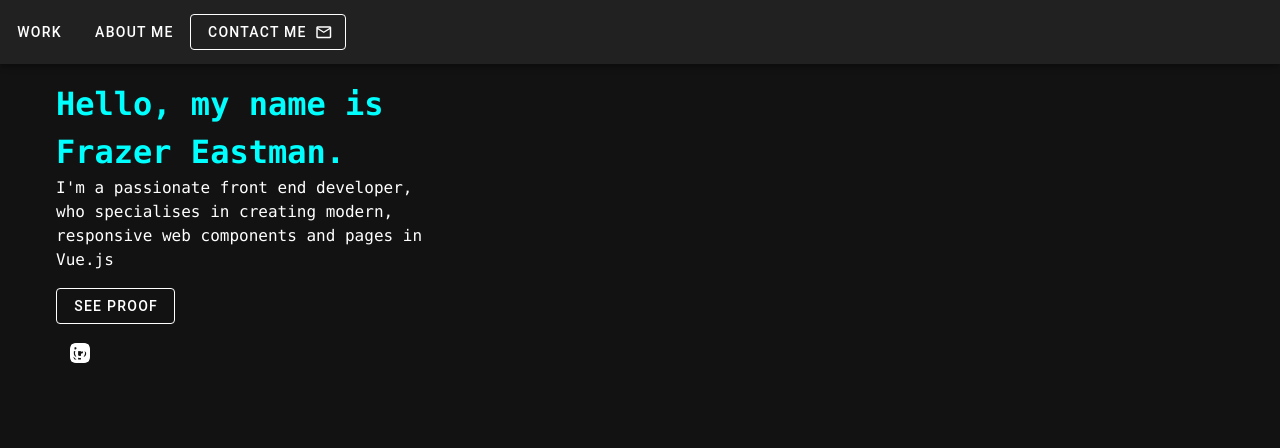
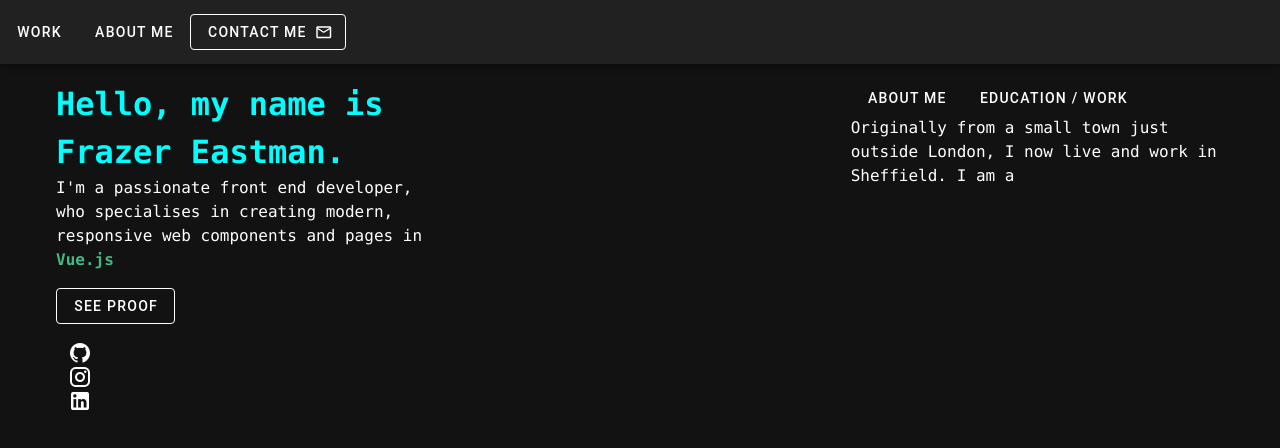
Before and after one commit to frazereastman/frazer-eastman-portfolio, a Vue app: page / in a window 1280 px wide. Shown: the top 448 px of the page. Built offline with nearby package versions, Linux system fonts and the light colour scheme.

Commit message:
implemented fab icon hover effects and progressed home page

```diff
--- a/src/App.vue
+++ b/src/App.vue
@@ -1,6 +1,6 @@
 <template>
   <v-app>
-    <v-app-bar>
+    <v-app-bar >
       <navigation-bar />
     </v-app-bar>
     <v-main>
--- a/src/components/HelloWorld.vue
+++ b/src/components/HelloWorld.vue
@@ -11,6 +11,12 @@
           <homeCTAButton />
           <socialIcons />
         </v-col>
+        <v-spacer />
+        <v-col
+          cols="4"
+        >
+          <homeAboutMe />
+        </v-col>
       </v-row>
     </v-container>
   </div>
@@ -20,5 +26,6 @@
 import socialIcons from './HomeSocials.vue'
 import homeBodyText from './HomeBodyText.vue'
 import homeCTAButton from './HomeCTAButton.vue'
+import homeAboutMe from './HomeAboutMe.vue'
 
 </script>
--- /dev/null
+++ b/src/components/HomeAboutMe.vue
@@ -0,0 +1,40 @@
+<script setup>
+
+</script>
+
+<template>
+    <div class="outline">
+        <div class="flex justify-center gap-2">
+            <v-btn variant="text">
+                ABOUT ME
+            </v-btn>
+            <v-btn variant="text">
+                EDUCATION / WORK
+            </v-btn>
+        </div>
+        <p class="body-text p-4">
+            Originally from a small town just outside London, I now live and
+            work in Sheffield. I am a
+        </p>
+    </div>
+</template>
+
+<style scoped>
+
+.title-text {
+    font-family: 'consolas';
+    font-size: 2rem;
+    color: aqua;
+    font-weight: 600;
+}
+
+.body-text {
+    font-family: 'consolas';
+}
+
+.vue-highlight {
+    color: #42b883;
+    font-weight: bold;
+}
+
+</style>
--- a/src/components/HomeBodyText.vue
+++ b/src/components/HomeBodyText.vue
@@ -14,7 +14,7 @@
         <p class="body-text">
             I'm a passionate front end developer, who specialises in creating
             modern, responsive web components and pages in
-            <span>Vue.js</span>
+            <span class="vue-highlight">Vue.js</span>
         </p>
     </div>
 </template>
@@ -32,5 +32,9 @@
     font-family: 'consolas';
 }
 
+.vue-highlight {
+    color: #42b883;
+    font-weight: bold;
+}
 
 </style>
--- /dev/null
+++ b/src/components/HomeSocialFab.vue
@@ -0,0 +1,48 @@
+<script setup>
+import { computed, defineProps, ref } from 'vue';
+import { fabIconDetails } from '@/constants/constants';
+
+const props = defineProps({
+    icon: {
+        type: String,
+        required: true,
+    },
+})
+
+const getFabURL = computed(() => { return fabIconDetails[props.icon].url })
+const getFabIcon = computed(() => { return fabIconDetails[props.icon].icon })
+const getFabHoverText = computed(() => { return fabIconDetails[props.icon].hoverText })
+
+</script>
+
+<template>
+    <div class="flex gap-2 w-[50px] h-[50px] relative">
+        <v-hover v-slot:default="{ isHovering, props }">
+            <v-fab
+                v-bind="props"
+                :icon="getFabIcon"
+                variant="text"
+                class="relative"
+                :href="getFabURL"
+                target="_blank"
+            />
+            <div
+                v-if="isHovering"
+                class="absolute top-[50px] left-[15px] flex w-[250px]"
+            >
+                <v-icon icon="mdi-arrow-up-left" />
+                <p class="pt-1 body-text">
+                    {{ getFabHoverText }}
+                </p>
+            </div>
+        </v-hover>
+    </div>
+</template>
+
+<style scoped>
+
+.body-text {
+    font-family: 'consolas';
+}
+
+</style>
--- a/src/components/HomeSocials.vue
+++ b/src/components/HomeSocials.vue
@@ -1,25 +1,13 @@
-<script></script>
+<script>
+import homeSocialFab from './HomeSocialFab.vue'
+
+</script>
 
 <template>
-    <div class="flex gap-2 w-[150px] h-[50px]">
-        <v-fab
-            icon="mdi-github"
-            variant="text"
-            href="https://github.com/frazereastman"
-            target="_blank"
-        />
-        <v-fab
-            icon="mdi-instagram"
-            variant="text"
-            href="https://www.instagram.com/frazersart/"
-            target="_blank"
-        />
-        <v-fab
-            icon="mdi-linkedin"
-            variant="text"
-            href="https://www.linkedin.com/in/frazer-eastman-145111250/"
-            target="_blank"
-        />
+    <div class="flex gap-2 w-[150px] h-[50px] relative">
+        <homeSocialFab icon="github" />
+        <homeSocialFab icon="instagram" />
+        <homeSocialFab icon="linkedIn" />
     </div>
 </template>
 
--- /dev/null
+++ b/src/constants/constants.js
@@ -0,0 +1,17 @@
+export const fabIconDetails = {
+    github: {
+        url: 'https://github.com/frazereastman',
+        icon: 'mdi-github',
+        hoverText: 'Personal github profile'
+    },
+    instagram: {
+        url: 'https://github.com/frazereastman',
+        icon: 'mdi-instagram',
+        hoverText: 'Checkout my art projects'
+    },
+    linkedIn: {
+        url: 'https://github.com/frazereastman',
+        icon: 'mdi-linkedin',
+        hoverText: 'My linkedIn profile'
+    },
+}
```
